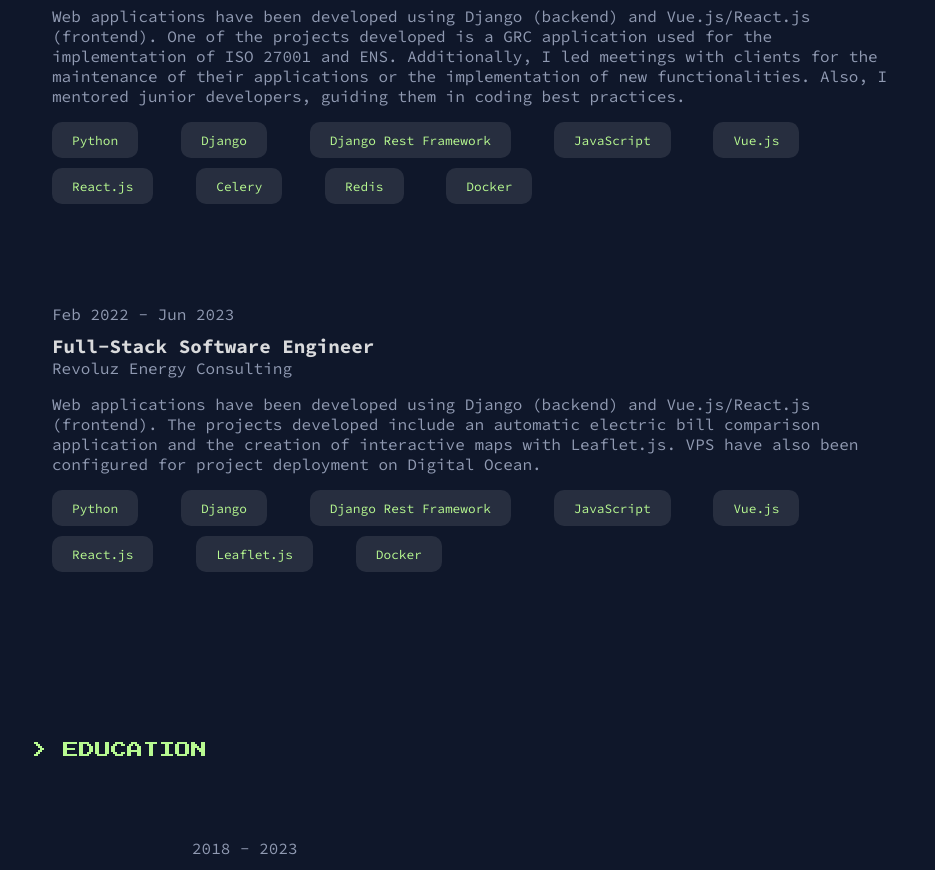
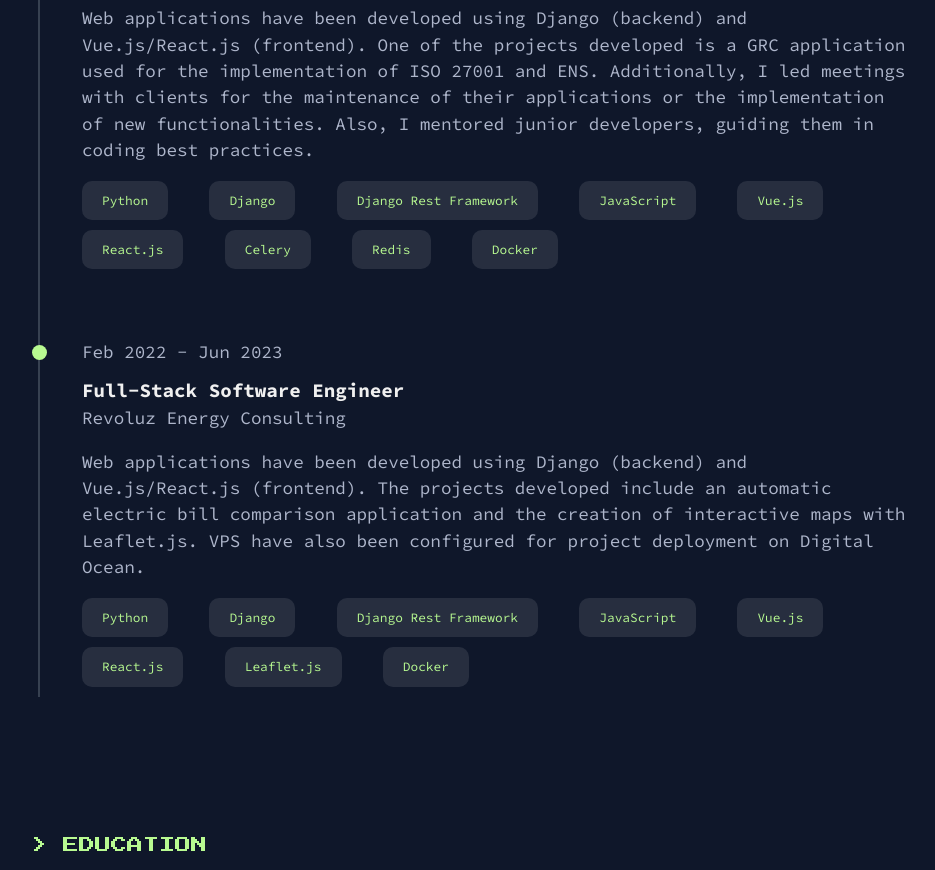
Before and after one commit to alvaro-lang/portfolio, a React (Create React App) app: page / in a window 1280 px wide. Shown: the part 1920-2790 px from the top of the page, without its empty margins (160-1095 px from the left). Built offline with nearby package versions, Linux system fonts and the light colour scheme.

Commit message:
Added timeline in experience and change some hovers and designs

```diff
--- a/src/components/InformationBox.jsx
+++ b/src/components/InformationBox.jsx
@@ -2,14 +2,18 @@
 import '../styles/InformationBox.css'
 import LogoRotate from './LogoRotate'
 
-export default function InformationBox({job_title, date, company, text_info, technologies, image={src: '', name: ''}}) {
+export default function InformationBox({job_title, date, company, text_info, technologies, image={src: null, name: ''}, url=''}) {
+
+    const handleClick = () => {
+        window.open(url, "_blank")
+    }
+
     return (
-    <div id='information-box'>
-        <div className='logo-big-screen'>
+        <div id='information-box' onClick={handleClick} style={{pointerEvents: url ? 'auto' : 'none'}}>
+            <div className='logo-big-screen' style={{ display: image.src ? '' : 'none' }}>
                 <LogoRotate image={image}/>
             </div>
-
-        <div className='container-text'>
+            <div className='container-text description-text'>
                 <div className='container-first-text-logo'>
                     <div className='container-first-text'>
                         <div className='date'>
@@ -22,11 +26,10 @@
                             {company}
                         </div>
                     </div>
-                <div className='logo-small-screen'>
+                    <div className='logo-small-screen' style={{ display: image.src ? '' : 'none' }}>
                         <LogoRotate image={image}/>
                     </div>
                 </div>
-
                 <div className='text-info'>
                     <p dangerouslySetInnerHTML={{ __html: text_info }}></p>
                 </div>
--- /dev/null
+++ b/src/components/Timeline.jsx
@@ -0,0 +1,16 @@
+import React from 'react';
+import '../styles/Timeline.css';
+
+export default function Timeline({children}) {
+    return (
+        <div id='timeline'>
+            {
+                children.map((item, index) => (
+                    <div key={index} className={`timeline-item ${index !== children.length - 1 ? 'item-margin' : ''}`}>
+                        {item}
+                    </div>
+                ))
+            }
+        </div>
+    );
+}
--- a/src/index.css
+++ b/src/index.css
@@ -3,7 +3,7 @@
   font-size: 16px;
   scroll-behavior: smooth;
 
-  color: rgb(158, 168, 193, 0.9);
+  color: rgb(174, 182, 203);
 }
 body {
   margin: 0 0 100px 0;
@@ -20,7 +20,7 @@
   color: rgb(184, 250, 145);
 }
 .white-font{
-  color: rgb(240, 240, 240, 0.9);
+  color: rgb(240, 240, 240);
 }
 .description-text{
   line-height: 1.5;
--- a/src/sections/Education.jsx
+++ b/src/sections/Education.jsx
@@ -13,20 +13,23 @@
   const udemy_text="Covers the complete development of web applications using Django and Django REST Framework. It includes database modeling with Django ORM, creating dynamic views and templates, implementing authentication and authorization, and building RESTful APIs. Additionally, it explores best practices for developing scalable and secure applications, as well as deploying projects to production."
   const coursera_text="Provides a comprehensive introduction to web development with Django, covering everything from fundamental concepts to building fully functional applications. Throughout the course, I learned how to model data using Django ORM, create dynamic views and templates, manage user authentication and authorization, handle form validation, and deploy applications to the cloud."
 
+  const url_university='https://www.ua.es'
+  const url_udemy='https://www.udemy.com/course/curso-profesional-de-programacion-web-con-python-y-django/?couponCode=ST22MT240325G1'
+  const url_coursera='https://www.coursera.org/specializations/django'
+
+
   return (
     <section id="education">
       <SectionTitle text={'EDUCATION'}/>
 
-      <div>
-        <InformationBox job_title="Bachelor's degree in Computer Engineering (Software Engineering Specialization)" date='2018 - 2023' company='University of Alicante' text_info={university_text} technologies={[]} image={university_alicante_logo}/>
+      <InformationBox job_title="Bachelor's degree in Computer Engineering (Software Engineering Specialization)" date='2018 - 2023' company='University of Alicante' text_info={university_text} technologies={[]} image={university_alicante_logo} url={url_university}/>
+
+      <div className='margin-box'>
+        <InformationBox job_title='Course: Django and Django rest framework from basic to professional' date='Jan 2023' company='Udemy' text_info={udemy_text} technologies={[]} image={udemy_logo} url={url_udemy}/>
       </div>
 
       <div className='margin-box'>
-        <InformationBox job_title='Course: Django and Django rest framework from basic to professional' date='Jan 2023' company='Udemy' text_info={udemy_text} technologies={[]} image={udemy_logo}/>
-      </div>
-
-      <div className='margin-box'>
-        <InformationBox job_title='Course: Django for Everybody (University of Michigan)' date='Jul 2024' company='Coursera' text_info={coursera_text} technologies={[]} image={coursera_logo}/>
+        <InformationBox job_title='Course: Django for Everybody (University of Michigan)' date='Jul 2024' company='Coursera' text_info={coursera_text} technologies={[]} image={coursera_logo} url={url_coursera}/>
       </div>
     </section>
   )
--- a/src/sections/Experience.jsx
+++ b/src/sections/Experience.jsx
@@ -2,6 +2,7 @@
 import '../styles/Experience.css'
 import SectionTitle from '../components/SectionTitle'
 import InformationBox from '../components/InformationBox'
+import Timeline from '../components/Timeline'
 
 export default function Experience() {
 
@@ -15,13 +16,10 @@
     <section id="experience">
       <SectionTitle text={'EXPERIENCE'}/>
 
-      <div>
+      <Timeline>
         <InformationBox job_title='Full-Stack Software Engineer' date='Dec 2023 - Oct 2024' company='JakinCode' text_info={jakincode_text_info} technologies={jakincode_technologies}/>
-      </div>
-
-      <div className='container-margin'>
         <InformationBox job_title='Full-Stack Software Engineer' date='Feb 2022 - Jun 2023' company='Revoluz Energy Consulting' text_info={revoluz_text_info} technologies={revoluz_technologies}/>
-      </div>
+      </Timeline>
 
     </section>
   )
--- a/src/styles/Experience.css
+++ b/src/styles/Experience.css
@@ -5,11 +5,3 @@
 #experience .container-margin{
     margin-top: 50px;
 }
-
-#experience #information-box .logo-big-screen{
-    display: none;
-}
-
-#experience #information-box .logo-small-screen{
-    display: none;
-}
--- a/src/styles/InformationBox.css
+++ b/src/styles/InformationBox.css
@@ -7,6 +7,8 @@
     padding: 20px;
 
     transition: 0.3s;
+
+    cursor: pointer;
 }
 
 #information-box .logo-big-screen {
@@ -39,6 +41,11 @@
 #information-box .container-text .container-first-text-logo .container-first-text .job-title{
     font-weight: 700;
     font-size: 1.2rem;
+    transition: 0.3s;
+}
+
+#information-box:hover .container-text .container-first-text-logo .container-first-text .job-title{
+    color: rgb(184, 250, 145);
 }
 
 #information-box .container-text .container-grid{
@@ -74,13 +81,6 @@
     }
 }
 
-@media screen and (max-width: 500px) {
-    #information-box {
-        box-shadow: 0px 0px 10px rgba(184, 250, 145, 0.6);
-        background-color: rgba(0, 0, 0, 0.1);
-    }
-}
-
 @media screen and (min-width: 500px) {
     #information-box:hover {
         transform: scale(1.03);
--- /dev/null
+++ b/src/styles/Timeline.css
@@ -0,0 +1,37 @@
+#timeline {
+    position: relative;
+}
+
+#timeline .item-margin{
+    margin-bottom: 60px
+}
+
+#timeline::before {
+    content: "";
+    position: absolute;
+    top: 7px;
+    bottom: 0;
+    left: 6px;
+    width: 2px;
+    background-color: rgb(55, 65, 81);
+}
+
+#timeline .timeline-item {
+    position: relative;
+    padding-left: 30px;
+}
+
+#timeline .timeline-item::before {
+    content: "";
+    position: absolute;
+    left: 0;
+    top: 6px;
+    width: 15px;
+    height: 15px;
+    background-color: rgb(184, 250, 145);
+    border-radius: 50%;
+}
+
+#timeline #information-box{
+    padding: 0 20px;
+}
```
Lines whose indentation alone changed are shown as unchanged.
